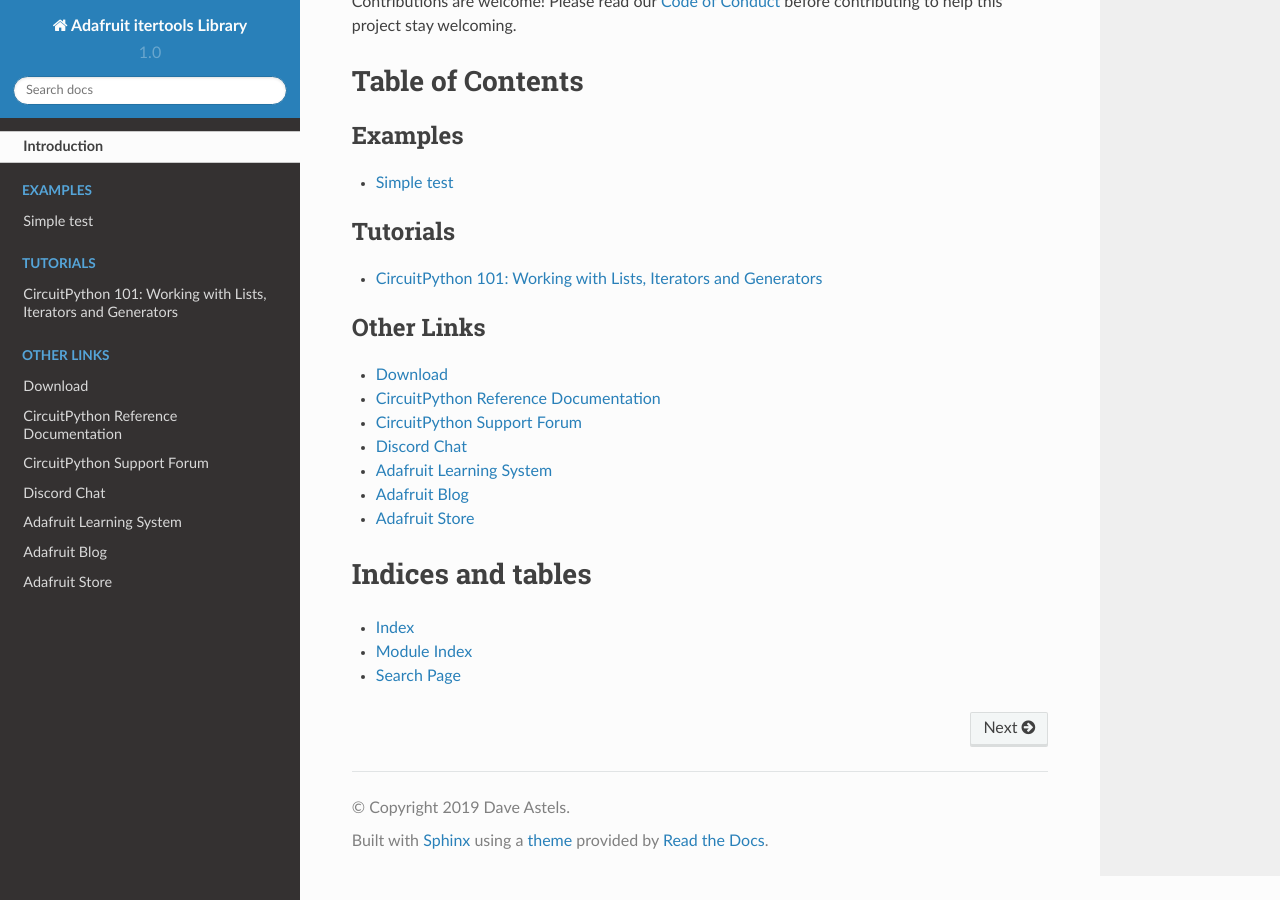
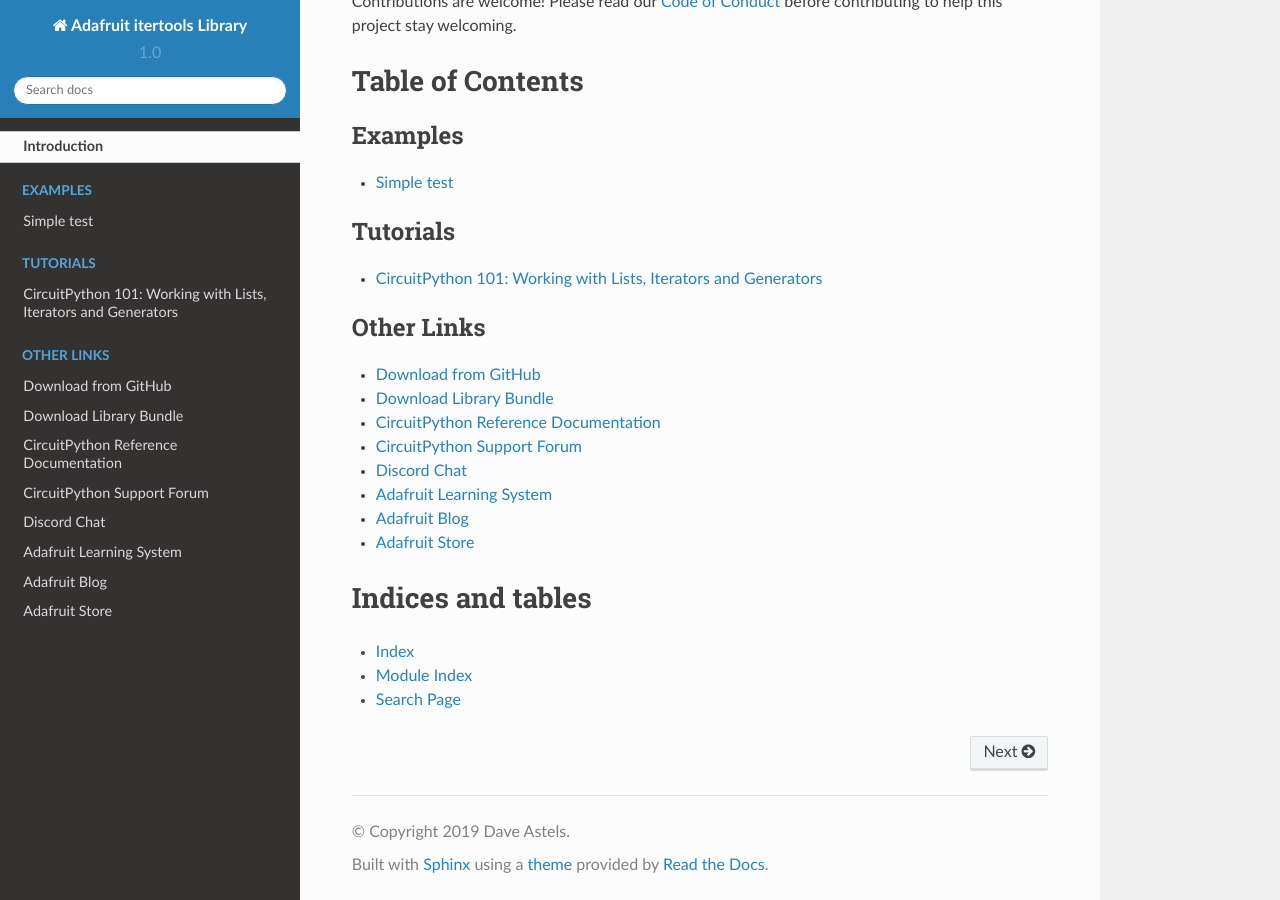
Before and after one commit to adafruit/Adafruit_CircuitPython_IterTools, a Sphinx documentation site: the page built from docs/index.rst, in a window 1280 px wide and 900 px high, scrolled down 1173 px. Built offline with Sphinx 7.4.7 and the Read the Docs theme 2.0.0, drawn with Linux system fonts in a browser that asks for light colours.

Commit message:
Added cp.org link to index.rst

```diff
--- a/docs/index.rst
+++ b/docs/index.rst
@@ -31,7 +31,8 @@
 .. toctree::
     :caption: Other Links
 
-    Download <https://github.com/adafruit/Adafruit_CircuitPython_Itertools/releases/latest>
+    Download from GitHub <https://github.com/adafruit/Adafruit_CircuitPython_Itertools/releases/latest>
+    Download Library Bundle <https://circuitpython.org/libraries>
     CircuitPython Reference Documentation <https://docs.circuitpython.org>
     CircuitPython Support Forum <https://forums.adafruit.com/viewforum.php?f=60>
     Discord Chat <https://adafru.it/discord>
```
